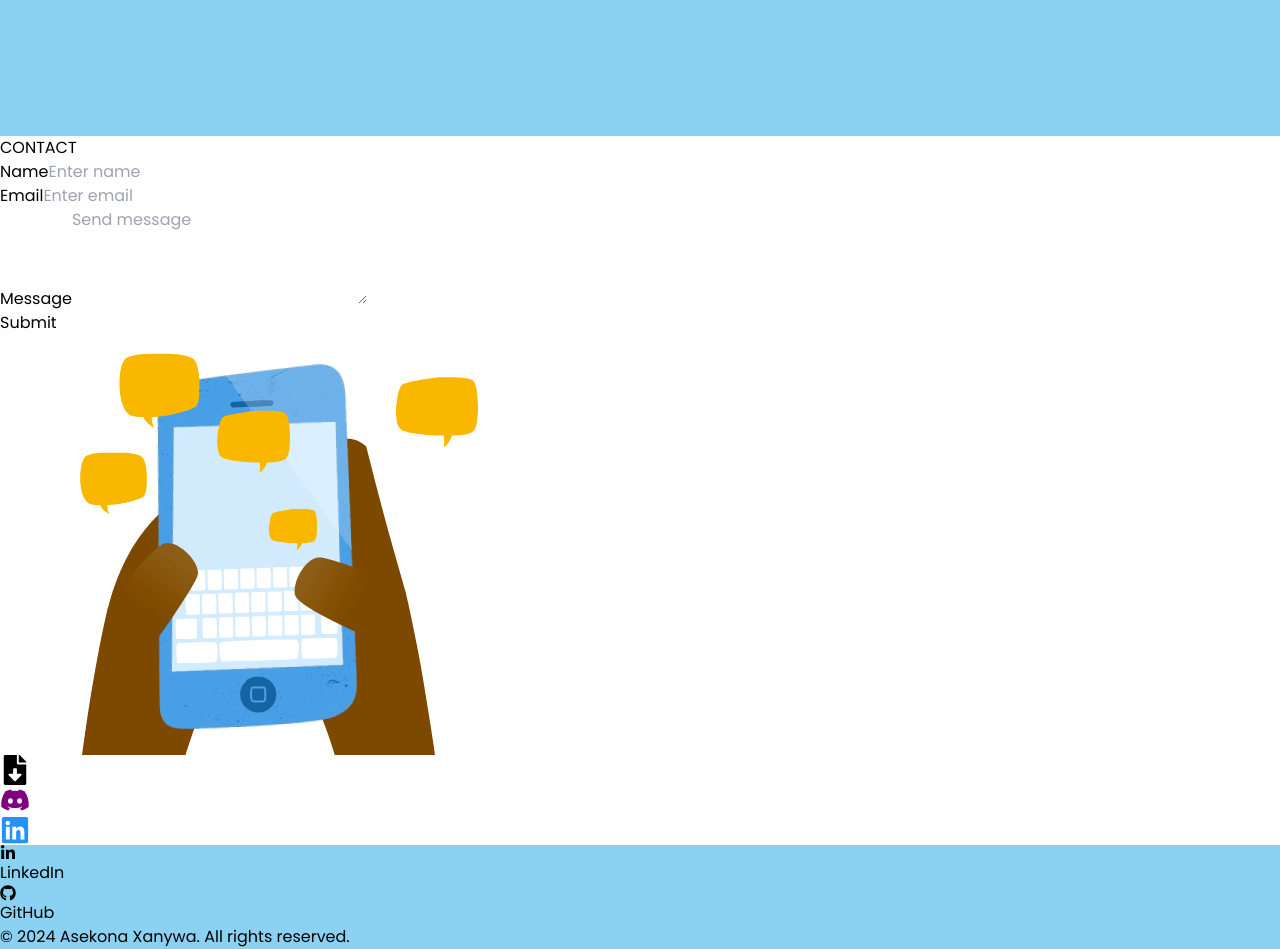
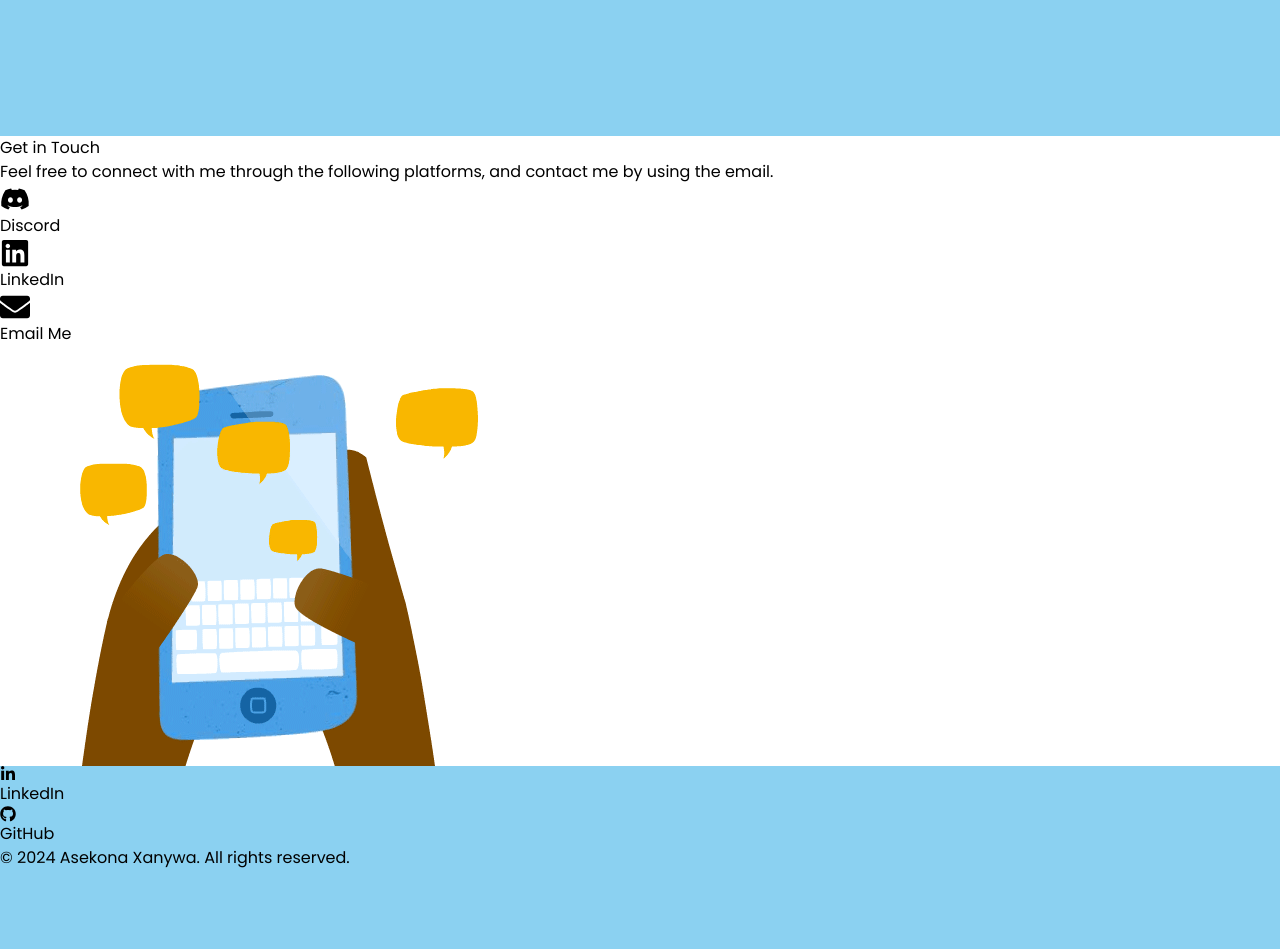
Before and after one commit to Asekona80/Online_Portfolio, a React (Vite) app in the folder Portfolio/: page / in a window 1280 px wide. Shown: the part 2620-3569 px from the top of the page. After the commit the page ends 3490 px from the top, so only its background shows below. Built offline with nearby package versions, Linux system fonts and the light colour scheme.

Commit message:
contact details changes

```diff
--- a/Portfolio/src/Components/Contact.jsx
+++ b/Portfolio/src/Components/Contact.jsx
@@ -1,126 +1,42 @@
-import React, { useState } from 'react';
-import { FaFileDownload, FaDiscord, FaLinkedin } from 'react-icons/fa';
+import React from 'react';
+import { FaFileDownload, FaDiscord, FaLinkedin, FaEnvelope } from 'react-icons/fa';
 import gif from '../assets/contact-gif.gif';
 
 const Contact = () => {
-  const [submitted, setSubmitted] = useState(false);
-  const FORM_ENDPOINT = 'https://public.herotofu.com/v1/f3690a30-cef9-11ee-a1c1-7755cb567bfd';
+  return (
+    <section id="contact" className="w-full py-16 px-4" style={{ background: '#ffffff' }}>
+      <h1 className="text-3xl font-bold mb-8 px-4 text-center">Get in Touch</h1>
+      <div className="max-w-4xl mx-auto flex flex-col lg:flex-row items-center">
 
-  const handleSubmit = async (e) => {
-    e.preventDefault();
+        {/* Left Section - Contact Information */}
+        <div className="lg:w-2/4 rounded-lg p-8 mb-16 lg:mb-0 lg:ml-8 text-center lg:text-left shadow-md border border-[#81c6f5] ">
+          <p className="text-lx mb-6 text-black">Feel free to connect with me through the following platforms, and contact me by using the email.</p>
 
-    const inputs = e.target.elements;
-    const data = {};
-    const emailRegex = /^[^\s@]+@[^\s@]+\.[^\s@]+$/;
+          <div className="flex justify-center lg:justify-start items-center space-x-6 mt-6">
 
-    for (let i = 0; i < inputs.length; i++) {
-      const input = inputs[i];
-      if (input.name === 'email') {
-        if (!emailRegex.test(input.value)) {
-          alert('Please enter a valid email address');
-          input.focus();
-          return;
-        }
-      } else {
-        if (input.name && input.value.trim() === '') {
-          alert(`${input.name} cannot be empty`);
-          input.focus();
-          return;
-        }
-      }
-      data[input.name] = input.value;
-    }
+            {/* Discord */}
+            <a href="https://discordapp.com/users/asekona_31187" target="_blank" rel="noopener noreferrer" className="flex flex-col items-center cursor-pointer">
+              <FaDiscord size={30} className="text-2xl text-[#5865f2]" />
+              <span className="mt-2 text-sm font-bold">Discord</span>
+            </a>
 
-    try {
-      const response = await fetch(FORM_ENDPOINT, {
-        method: 'POST',
-        headers: {
-          Accept: 'application/json',
-          'Content-Type': 'application/json',
-        },
-        body: JSON.stringify(data),
-      });
-      if (!response.ok) {
-        throw new Error('Form response was not ok');
-      }
-      setSubmitted(true);
-      alert("Form submitted successfully! We'll be in touch soon.");
-      // Clear form inputs
-      e.target.reset();
-    } catch (error) {
-      console.error('Error submitting form:', error);
-      alert('There was an error submitting the form. Please try again later.');
-    }
-  };
+            {/* LinkedIn */}
+            <a href="https://www.linkedin.com/in/asekona-xanywa-99b655200/" target="_blank" rel="noopener noreferrer" className="flex flex-col items-center cursor-pointer">
+              <FaLinkedin size={30} className="text-2xl text-[#0077b5]" />
+              <span className="mt-2 text-sm font-bold">LinkedIn</span>
+            </a>
 
-  if (submitted) {
-    // This will never be rendered as the component will be unmounted after form submission
-    return null;
-  }
-
-  return (
-    <section id="contact" className='w-full py-16 px-4' style={{ background: ' #ffffff' }}>
-      <h1 className='text-3xl font-bold mb-8 px-4 text-center'>CONTACT</h1>
-      <div className='max-w-4xl mx-auto flex flex-col lg:flex-row'>
-        <div className='bg-gradient-to-b from-blue-300 to-blue-300 lg:w-2/4 rounded-lg p-8 mb-16 lg:mb-0 lg:ml-8 shadow-md border border-[#81c6f5]'>
-          <form onSubmit={handleSubmit}>
-            <div className='mb-4'>
-              <label className='block text-gray-700 text-sm font-bold mb-2' htmlFor='name'>
-                Name
-              </label>
-              <input
-                className='appearance-none border rounded w-full py-2 px-3 text-black leading-tight focus:outline-none focus:shadow-outline'
-                id='name'
-                name='name'
-                type='text'
-                placeholder='Enter name'
-              />
-            </div>
-            <div className='mb-4'>
-              <label className='block text-gray-700 text-sm font-bold mb-2' htmlFor='email'>
-                Email
-              </label>
-              <input
-                className='appearance-none border rounded w-full py-2 px-3 text-black leading-tight focus:outline-none focus:shadow-outline'
-                id='email'
-                name='email'
-                type='email'
-                placeholder='Enter email'
-              />
-            </div>
-            <div className='mb-4'>
-              <label className='block text-gray-700 text-sm font-bold mb-2' htmlFor='message'>
-                Message
-              </label>
-              <textarea
-                className='appearance-none border rounded w-full py-2 px-3 text-black leading-tight focus:outline-none focus:shadow-outline'
-                id='message'
-                name='message'
-                placeholder='Send message'
-                rows='4'
-              ></textarea>
-            </div>
-            <div className='flex justify-center lg:justify-start'>
-              <button
-                className='bg-[#7cc9fc] text-black font-bold py-2 px-4 rounded-full focus:outline-none focus:shadow-outline shadow-md mr-4'
-                type='submit'
-              >
-                Submit
-              </button>
-            </div>
-          </form>
-        </div>
-        <div className="lg:w-2/4 relative">
-          <img src={gif} alt="Contact" className="w-full lg:h-auto lg:max-h-full animate-bounce" />
-          <div className="absolute bottom-0 left-0 right-0 flex justify-center mt-6">
-            <FaFileDownload size={30} className="text-2xl mr-4 cursor-pointer" />
-            <a href="asekona_31187" target="_blank" rel="noopener noreferrer">
-              <FaDiscord size={30} className="text-2xl mr-4 cursor-pointer discord-icon" />
-            </a>
-            <a href="https://www.linkedin.com/in/asekona-xanywa-99b655200/" target="_blank" rel="noopener noreferrer">
-              <FaLinkedin size={30} className="text-2xl cursor-pointer linkedin-icon" />
+            {/* Email */}
+            <a href="mailto:asekhonax@gmail.com" className="flex flex-col items-center cursor-pointer">
+              <FaEnvelope size={30} className="text-2xl text-[#0c0d0e]" />
+              <span className="mt-2 text-sm font-bold">Email Me</span>
             </a>
           </div>
+        </div>
+
+        {/* Right Section - Image */}
+        <div className="lg:w-2/4">
+          <img src={gif} alt="Get in Touch" className="w-full lg:h-auto lg:max-h-full animate-bounce" />
         </div>
       </div>
     </section>
```
